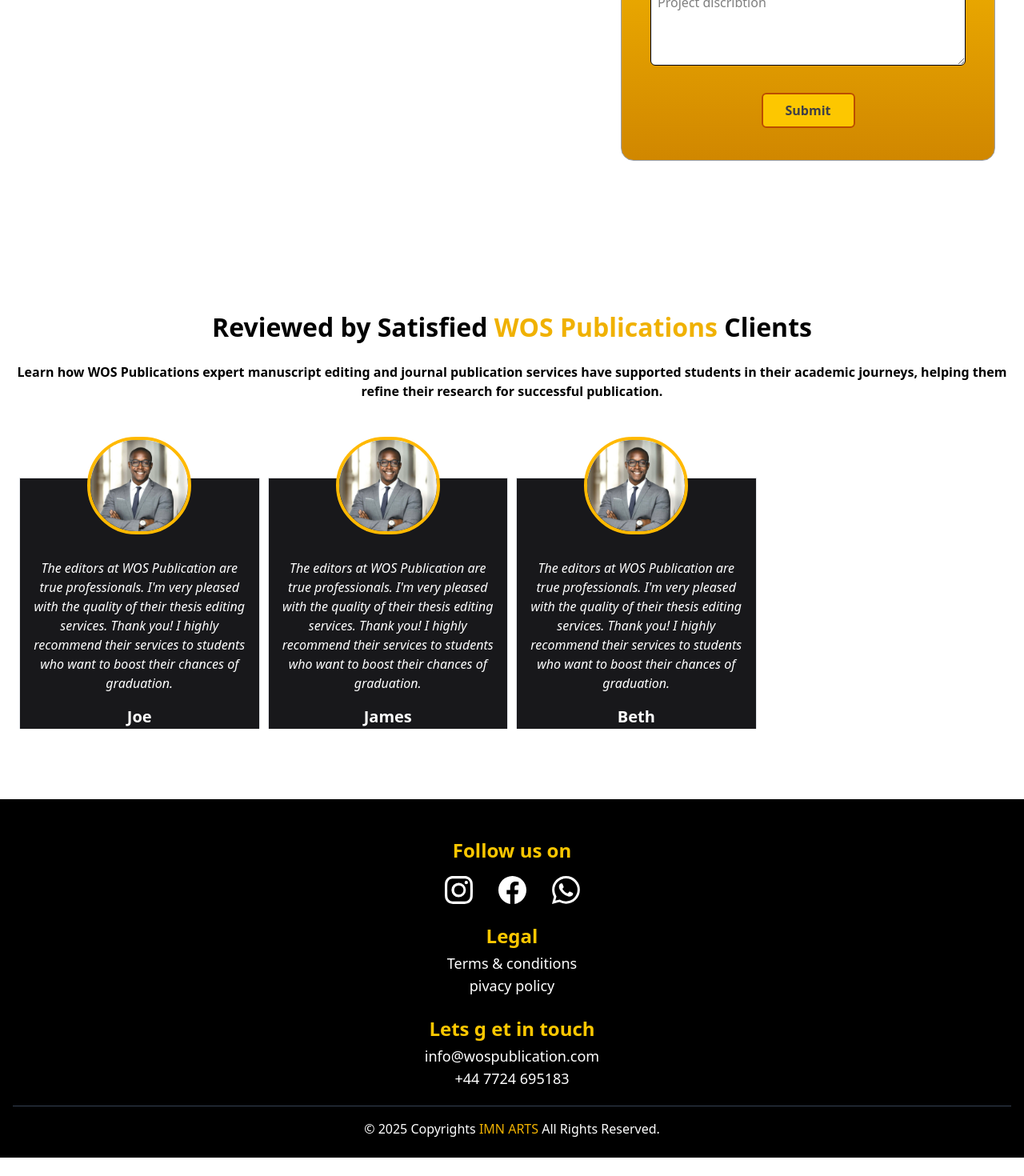
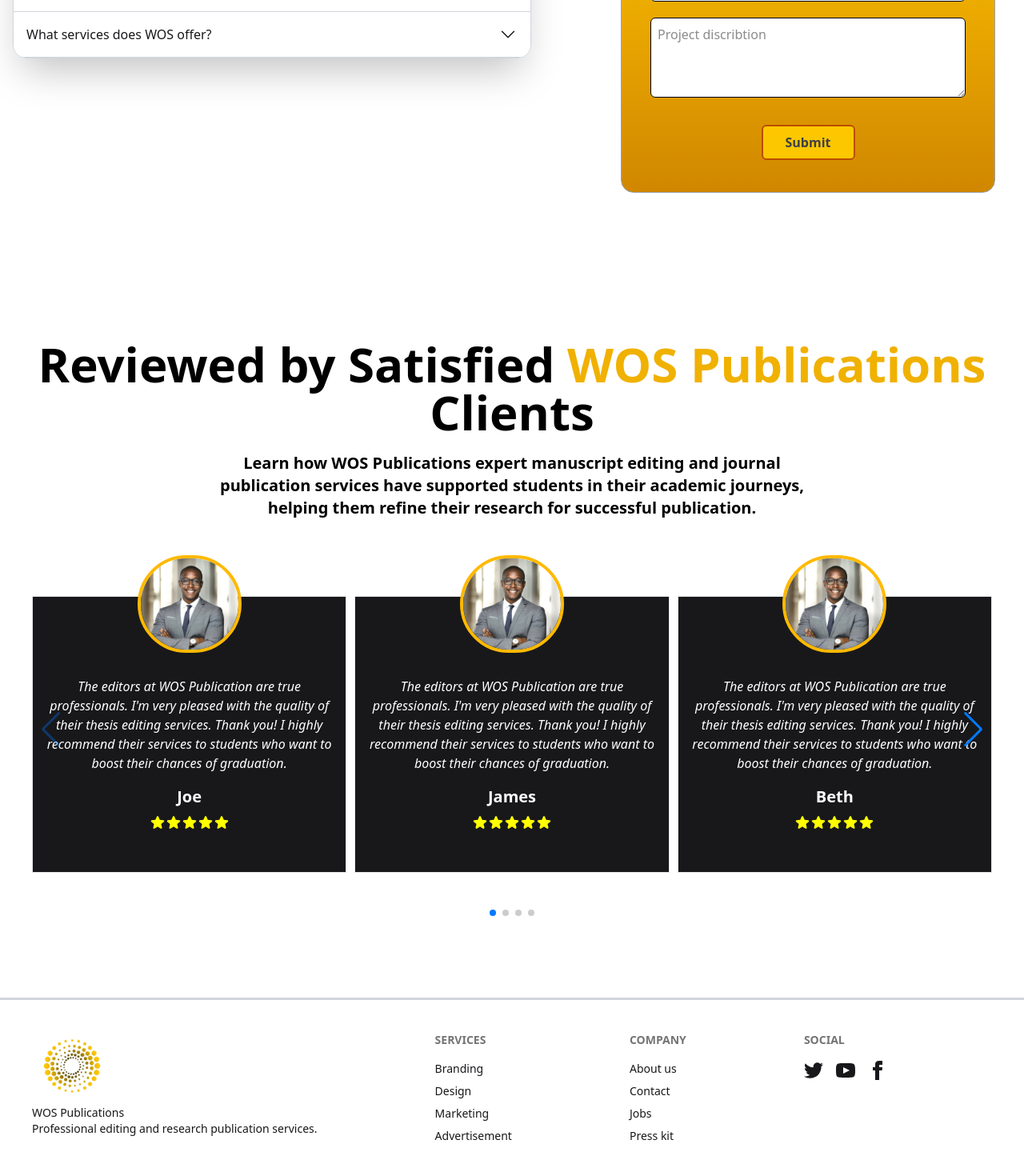
Before and after one commit to Codekillrr/wos-publication, a Next.js app: page / in a window 1280 px wide. Shown: the part 5094-6564 px from the top of the page at 80% size. Before the commit the page ends 6541 px from the top, so only its background shows below. Built offline with nearby package versions, Linux system fonts and the light colour scheme.

Commit message:
fixed testimonal section spacing and added new footer

```diff
--- a/package.json
+++ b/package.json
@@ -25,6 +25,7 @@
     "@types/node": "^20",
     "@types/react": "^19",
     "@types/react-dom": "^19",
+    "daisyui": "^5.0.43",
     "eslint": "^9",
     "eslint-config-next": "15.3.3",
     "tailwindcss": "^4",
--- a/src/app/globals.css
+++ b/src/app/globals.css
@@ -1,5 +1,8 @@
 @import "tailwindcss";
 @import "tw-animate-css";
+@plugin "daisyui" {
+  themes: light --default;
+}
 
 /* @custom-variant dark (&:is(.dark *));
 
@@ -138,3 +141,10 @@
     }
   }
 }
+button {
+  cursor: pointer;
+}
+
+/* .swiper {
+  padding: 0 50px 50px 50px;
+} */
--- a/src/app/page.tsx
+++ b/src/app/page.tsx
@@ -264,7 +264,7 @@
               <AccordianCard />
             </div>
           </div>
-          <div className="p-2 mb-30 lg:px-7 lg:min-w-60 lg:flex lg:justify-start">
+          <div className="p-2 mb-30 lg:mt-10 lg:px-7 lg:min-w-60 lg:flex lg:justify-start">
             <div className="rounded-2xl bg-gradient-to-t from-yellow-600 via-yellow-500 to-yellow-400 border border-gray-400 p-4 m-2 lg:w-120">
               <h2 className="w-full text-center text-zinc-700 text-4xl px-2 mt-6 font-bold">
                 Speak to our Experts
@@ -301,7 +301,7 @@
         </div>
 
         <div className="p-2 mb-10 ">
-          <div className="my-10 mb-5 text-center text-black text-[2rem] font-bold px-2">
+          <div className="my-10 mb-5 text-center text-black lg:text-6xl text-[2rem] font-bold px-2">
             <h2>
               Reviewed by Satisfied{" "}
               <span className="text-yellow-500 font-bold">
@@ -310,7 +310,7 @@
               Clients
             </h2>
           </div>
-          <div className="flex flex-col justify-center items-center font-bold">
+          <div className="flex flex-col lg:text-xl lg:px-60 justify-center items-center font-bold">
             <p className="text-center text-black px-2">
               Learn how WOS Publications expert manuscript editing and journal
               publication services have supported students in their academic
@@ -318,12 +318,80 @@
               publication.
             </p>
           </div>
-
+          <div className="w-full">
             <Testimonials />
           </div>
+        </div>
       </main>
-      <footer className="text-white text-center bg-black p-4 py-12 pb-2">
-        <div className="text-2xl text-yellow-400 font-bold ">Follow us on</div>
+
+      <footer className="footer sm:footer-horizontal bg-white border-t-3 border-gray-300 text-base-content p-10">
+        <aside>
+          <Image src={"/logo.png"} alt="logo" width={100} height={100} />
+          <p>
+            WOS Publications
+            <br />
+            Professional editing and research publication services.
+          </p>
+        </aside>
+        <nav>
+          <h6 className="footer-title">Services</h6>
+          <a className="link link-hover">Branding</a>
+          <a className="link link-hover">Design</a>
+          <a className="link link-hover">Marketing</a>
+          <a className="link link-hover">Advertisement</a>
+        </nav>
+        <nav>
+          <h6 className="footer-title">Company</h6>
+          <a className="link link-hover">About us</a>
+          <a className="link link-hover">Contact</a>
+          <a className="link link-hover">Jobs</a>
+          <a className="link link-hover">Press kit</a>
+        </nav>
+        <nav>
+          <h6 className="footer-title">Social</h6>
+          <div className="grid grid-flow-col gap-4">
+            <a>
+              <svg
+                xmlns="http://www.w3.org/2000/svg"
+                width="24"
+                height="24"
+                viewBox="0 0 24 24"
+                className="fill-current"
+              >
+                <path d="M24 4.557c-.883.392-1.832.656-2.828.775 1.017-.609 1.798-1.574 2.165-2.724-.951.564-2.005.974-3.127 1.195-.897-.957-2.178-1.555-3.594-1.555-3.179 0-5.515 2.966-4.797 6.045-4.091-.205-7.719-2.165-10.148-5.144-1.29 2.213-.669 5.108 1.523 6.574-.806-.026-1.566-.247-2.229-.616-.054 2.281 1.581 4.415 3.949 4.89-.693.188-1.452.232-2.224.084.626 1.956 2.444 3.379 4.6 3.419-2.07 1.623-4.678 2.348-7.29 2.04 2.179 1.397 4.768 2.212 7.548 2.212 9.142 0 14.307-7.721 13.995-14.646.962-.695 1.797-1.562 2.457-2.549z"></path>
+              </svg>
+            </a>
+            <a>
+              <svg
+                xmlns="http://www.w3.org/2000/svg"
+                width="24"
+                height="24"
+                viewBox="0 0 24 24"
+                className="fill-current"
+              >
+                <path d="M19.615 3.184c-3.604-.246-11.631-.245-15.23 0-3.897.266-4.356 2.62-4.385 8.816.029 6.185.484 8.549 4.385 8.816 3.6.245 11.626.246 15.23 0 3.897-.266 4.356-2.62 4.385-8.816-.029-6.185-.484-8.549-4.385-8.816zm-10.615 12.816v-8l8 3.993-8 4.007z"></path>
+              </svg>
+            </a>
+            <a>
+              <svg
+                xmlns="http://www.w3.org/2000/svg"
+                width="24"
+                height="24"
+                viewBox="0 0 24 24"
+                className="fill-current"
+              >
+                <path d="M9 8h-3v4h3v12h5v-12h3.642l.358-4h-4v-1.667c0-.955.192-1.333 1.115-1.333h2.885v-5h-3.808c-3.596 0-5.192 1.583-5.192 4.615v3.385z"></path>
+              </svg>
+            </a>
+          </div>
+        </nav>
+      </footer>
+
+      {/* <footer className="text-white lg:flex lg:flex-row text-center bg-black p-4 py-12 pb-2">
+        <div>
+          <div className="text-2xl text-yellow-400 font-bold ">
+            Follow us on
+          </div>
           <div className="flex flex-row justify-center space-x-8 pt-4">
             <svg
               xmlns="http://www.w3.org/2000/svg"
@@ -356,11 +424,13 @@
               <path d="M13.601 2.326A7.85 7.85 0 0 0 7.994 0C3.627 0 .068 3.558.064 7.926c0 1.399.366 2.76 1.057 3.965L0 16l4.204-1.102a7.9 7.9 0 0 0 3.79.965h.004c4.368 0 7.926-3.558 7.93-7.93A7.9 7.9 0 0 0 13.6 2.326zM7.994 14.521a6.6 6.6 0 0 1-3.356-.92l-.24-.144-2.494.654.666-2.433-.156-.251a6.56 6.56 0 0 1-1.007-3.505c0-3.626 2.957-6.584 6.591-6.584a6.56 6.56 0 0 1 4.66 1.931 6.56 6.56 0 0 1 1.928 4.66c-.004 3.639-2.961 6.592-6.592 6.592m3.615-4.934c-.197-.099-1.17-.578-1.353-.646-.182-.065-.315-.099-.445.099-.133.197-.513.646-.627.775-.114.133-.232.148-.43.05-.197-.1-.836-.308-1.592-.985-.59-.525-.985-1.175-1.103-1.372-.114-.198-.011-.304.088-.403.087-.088.197-.232.296-.346.1-.114.133-.198.198-.33.065-.134.034-.248-.015-.347-.05-.099-.445-1.076-.612-1.47-.16-.389-.323-.335-.445-.34-.114-.007-.247-.007-.38-.007a.73.73 0 0 0-.529.247c-.182.198-.691.677-.691 1.654s.71 1.916.81 2.049c.098.133 1.394 2.132 3.383 2.992.47.205.84.326 1.129.418.475.152.904.129 1.246.08.38-.058 1.171-.48 1.338-.943.164-.464.164-.86.114-.943-.049-.084-.182-.133-.38-.232" />
             </svg>
           </div>
+        </div>
+
         <div className="text-2xl text-yellow-400 font-bold pt-6">Legal</div>
         <div className="pt-1 text-lg">Terms & conditions</div>
         <div className="text-lg">pivacy policy</div>
         <div className="text-2xl text-yellow-400 font-bold pt-6">
-          Lets g et in touch
+          Lets get in touch
         </div>
         <div className="pt-1 text-lg">info@wospublication.com</div>
         <div className="text-lg">+44 7724 695183</div>
@@ -368,7 +438,7 @@
           © 2025 Copyrights <span className="text-yellow-500">IMN ARTS</span>
           <br className="lg:hidden" /> All Rights Reserved.
         </div>
-      </footer>
+      </footer> */}
     </div>
   );
 }
--- a/src/components/AccordianCard.jsx
+++ b/src/components/AccordianCard.jsx
@@ -18,6 +18,24 @@
     },
     {
       id: 3,
+      question: "What services does WOS offer?",
+      answer:
+        "At Clarivate Publications, our priority is your satisfaction. We are committed to addressing your concerns and queries promptly. We provide an extensive range of post-production and editing services tailored to your needs.Clarivate Publications offers three tiers of editing services: Scientific, Premium, and Advanced. Each level varies in pricing and the range of services provided, ensuring flexible options to match your requirements.If your manuscript has been rejected by a journal, we specialize in guiding you through the resubmission process. Our experts revise your work based on journal peer reviewers' feedback and provide seamless support from editing to submission, working diligently to help your manuscript get published in a prestigious journal.",
+    },
+    {
+      id: 4,
+      question: "What services does WOS offer?",
+      answer:
+        "At Clarivate Publications, our priority is your satisfaction. We are committed to addressing your concerns and queries promptly. We provide an extensive range of post-production and editing services tailored to your needs.Clarivate Publications offers three tiers of editing services: Scientific, Premium, and Advanced. Each level varies in pricing and the range of services provided, ensuring flexible options to match your requirements.If your manuscript has been rejected by a journal, we specialize in guiding you through the resubmission process. Our experts revise your work based on journal peer reviewers' feedback and provide seamless support from editing to submission, working diligently to help your manuscript get published in a prestigious journal.",
+    },
+    {
+      id: 5,
+      question: "What services does WOS offer?",
+      answer:
+        "At Clarivate Publications, our priority is your satisfaction. We are committed to addressing your concerns and queries promptly. We provide an extensive range of post-production and editing services tailored to your needs.Clarivate Publications offers three tiers of editing services: Scientific, Premium, and Advanced. Each level varies in pricing and the range of services provided, ensuring flexible options to match your requirements.If your manuscript has been rejected by a journal, we specialize in guiding you through the resubmission process. Our experts revise your work based on journal peer reviewers' feedback and provide seamless support from editing to submission, working diligently to help your manuscript get published in a prestigious journal.",
+    },
+    {
+      id: 6,
       question: "What services does WOS offer?",
       answer:
         "At Clarivate Publications, our priority is your satisfaction. We are committed to addressing your concerns and queries promptly. We provide an extensive range of post-production and editing services tailored to your needs.Clarivate Publications offers three tiers of editing services: Scientific, Premium, and Advanced. Each level varies in pricing and the range of services provided, ensuring flexible options to match your requirements.If your manuscript has been rejected by a journal, we specialize in guiding you through the resubmission process. Our experts revise your work based on journal peer reviewers' feedback and provide seamless support from editing to submission, working diligently to help your manuscript get published in a prestigious journal.",
--- a/src/components/NavBar.jsx
+++ b/src/components/NavBar.jsx
@@ -44,7 +44,10 @@
           <br />
           <span className="text-zinc-600 w-full">+44 7724 695183</span>
         </div>
-        <button className="w-30 max-lg:hidden ring-3 text-yellow-800 font-bold ring-amber-500 p-2 rounded-lg">
+        <button
+          onClick={() => console.log("click")}
+          className="w-30 max-lg:hidden ring-3 text-yellow-800 font-bold ring-amber-500 p-2 rounded-lg"
+        >
           Get Quote
         </button>
         <div
--- a/src/components/Testimonials.jsx
+++ b/src/components/Testimonials.jsx
@@ -6,10 +6,11 @@
 import Stars from "@/components/ui/Stars";
 
 import { Swiper, SwiperSlide } from "swiper/react";
-import { Pagination } from "swiper/modules";
+import { Pagination, Navigation } from "swiper/modules";
 
 import "swiper/css";
 import "swiper/css/pagination";
+import "swiper/css/navigation";
 
 const Testimonials = () => {
   const items = [
@@ -31,14 +32,32 @@
       para: "",
       icon: "/Testimonials/test1.png",
     },
+    {
+      id: 4,
+      name: "carl",
+      para: "",
+      icon: "/Testimonials/test1.png",
+    },
+    {
+      id: 5,
+      name: "steph",
+      para: "",
+      icon: "/Testimonials/test1.png",
+    },
+    {
+      id: 6,
+      name: "andrew",
+      para: "",
+      icon: "/Testimonials/test1.png",
+    },
   ];
 
   return (
-    <div className="mx-auto h-[560px] w-full p-4 pb-10 lg:h-[450px]">
+    <div className="mx-auto h-[560px] w-full p-4 pb-10 lg:h-[550px]">
       <Swiper
         spaceBetween={10}
-        modules={[Pagination]}
-        className="h-full w-full"
+        modules={[Pagination, Navigation]}
+        className="h-full w-full max-w-300"
         pagination={{
           //el: ".custom-pagination",
           clickable: true,
@@ -46,6 +65,7 @@
           //   return `<span class="${className} block h-[1px] flex-1 bg-gray-400 transition-all duration-300"></span>`;
           // },
         }}
+        navigation={true}
         breakpoints={{
           0: {
             slidesPerView: 1,
@@ -56,11 +76,9 @@
           820: {
             slidesPerView: 3, // md screens and up
           },
-          1200: {
-            slidesPerView: 4, // md screens and up
-          },
         }}
       >
+        {/* <div className="mx-20 bg-black"> */}
         {items.map((item) => (
           <SwiperSlide key={item.id} className="">
             <div className="h-auto my-20 w-full border-[1px] border-gray-200 bg-zinc-900 text-white relative">
@@ -88,6 +106,7 @@
             </div>
           </SwiperSlide>
         ))}
+        {/* </div> */}
       </Swiper>
     </div>
   );
```
Also changed, not shown: 1 other file (tests, documents, lock files or other folders). Lines whose indentation alone changed are shown as unchanged.
